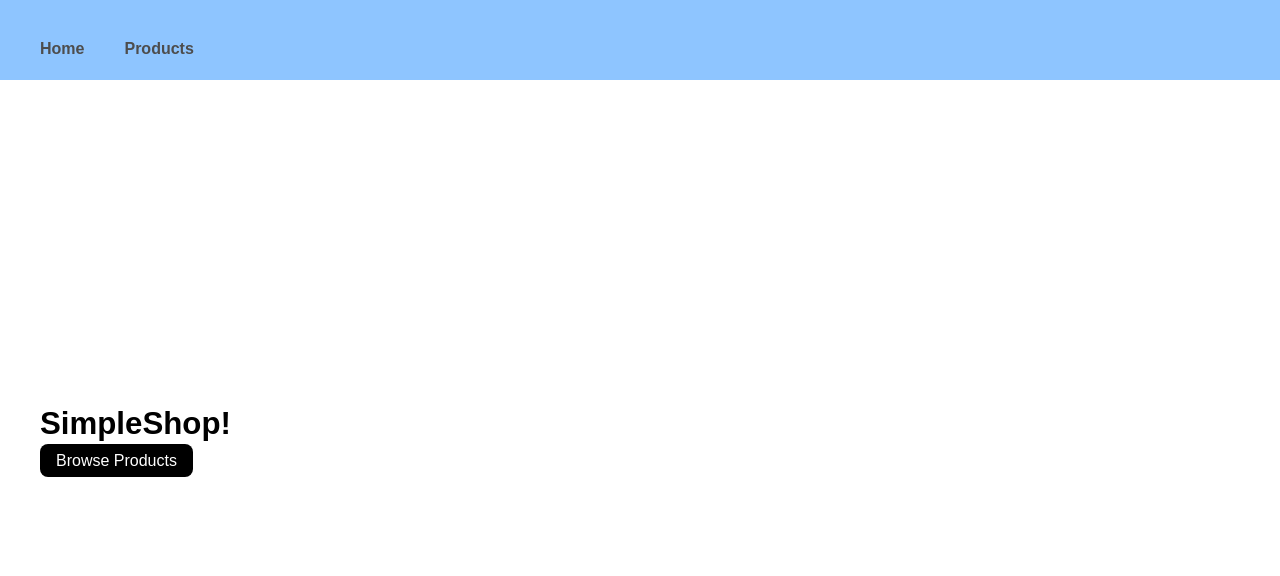
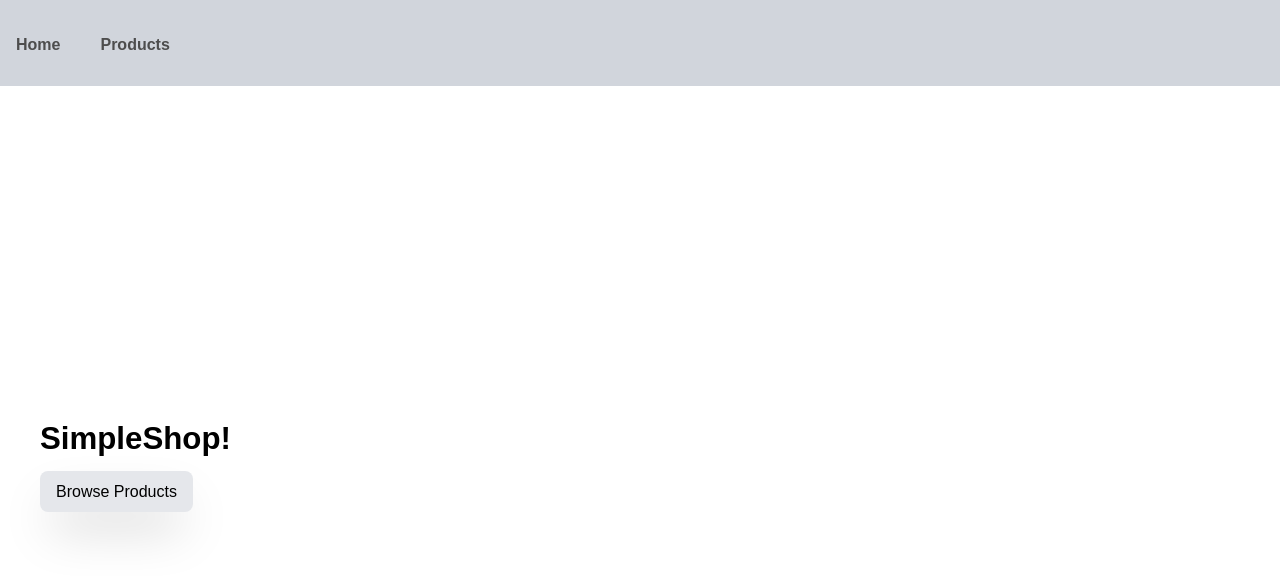
Before and after one commit to simple-shop-laerke-klara-helene/simple-shop, a Next.js app: page / in a window 1280 px wide. Shown: the top 576 px of the page. Built offline with nearby package versions, Linux system fonts and the light colour scheme.

Commit message:
style: update Header and Home components for improved layout and styling

```diff
--- a/src/app/components/Header.jsx
+++ b/src/app/components/Header.jsx
@@ -3,14 +3,14 @@ import Link from "next/link";
 const Header = () => {
   return (
 
-    <section className="grid col-[full] justify-between h-15 font-semibold cursor-pointer p-10 top-0 bg-blue-300 ">
-      <div className="flex justify-between gap-10 items-center">
+    <section className="grid col-[full] justify-between font-semibold cursor-pointer p-4  bg-gray-300 mb-10">
+      <div className="flex gap-10 mt-5 justify-center items-center">
         <Link href="/">
-          <h2 className="pb-8" >Home</h2>
+          <h2 >Home</h2>
         </Link>
 
         <Link href="/products">
-          <h2 className="pb-8">Products</h2>
+          <h2 >Products</h2>
         </Link>
         </div>
     </section>
--- a/src/app/page.js
+++ b/src/app/page.js
@@ -9,8 +9,8 @@ export default function Home({ searchParams }) {
       </header>
       <main className="col-[full] grid grid-cols-subgrid">
         <div className="col-[content] row-2">
-          <h1 className=" pb-2 font-bold ">SimpleShop!</h1>
-          <Link href="/products" className="mt-4 px-4 py-2 bg-black rounded-lg text-white cursor-pointer">
+          <h1 className=" pb-2 font-bold mb-4">SimpleShop!</h1>
+          <Link href="/products" className=" cursor-pointer border color-light-grey shadow-2xl rounded-lg px-4 py-3 bg-gray-200 mt-2 mb-5">
             Browse Products
           </Link>
         </div>
--- a/src/app/reset.css
+++ b/src/app/reset.css
@@ -61,7 +61,6 @@ h6 {
   text-wrap: balance;
   font-size: inherit;
   font-weight: inherit;
-  margin: 0;
 }
 
 p {
@@ -139,9 +138,7 @@ button,
 textarea,
 select {
   font: inherit;
-  border-radius: 0;
   color: inherit;
-  background: transparent;
   font-size: max(1em, 16px);
 }
 
```
